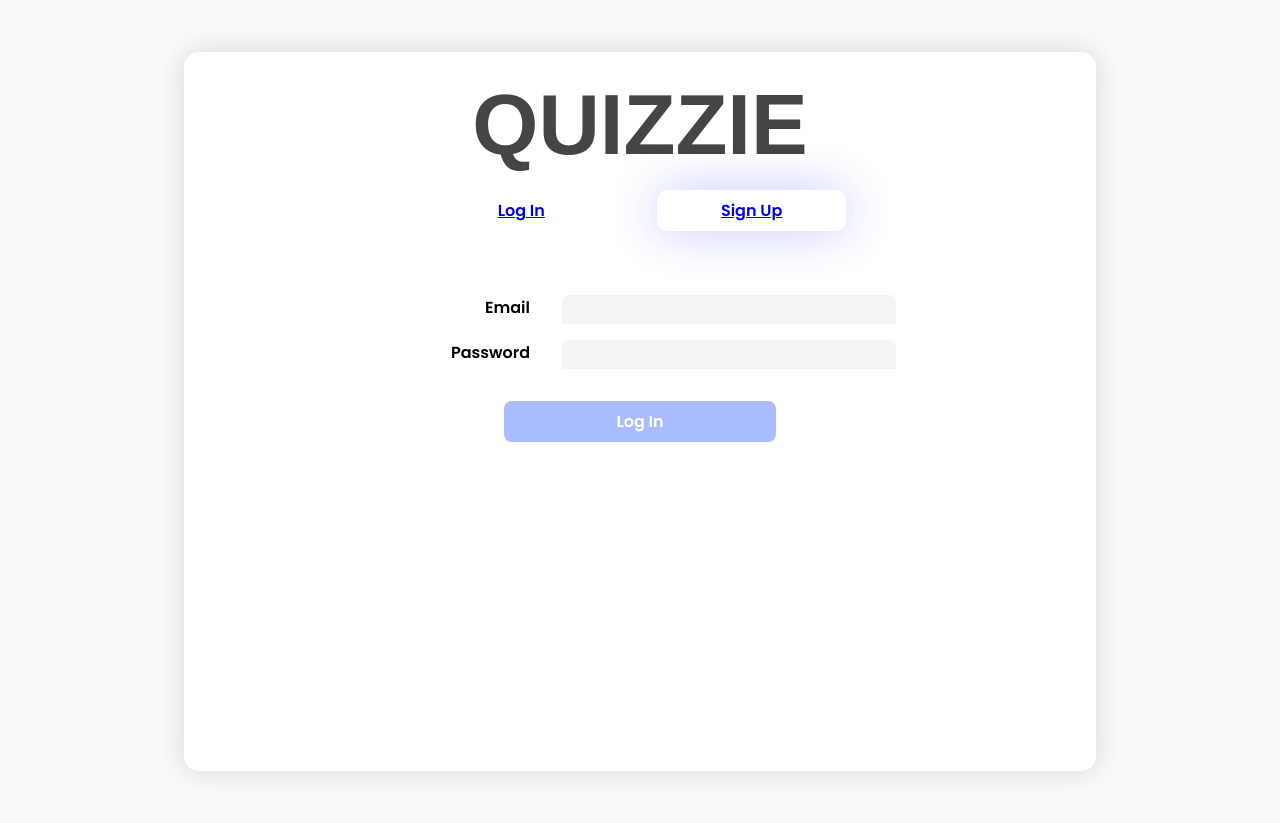
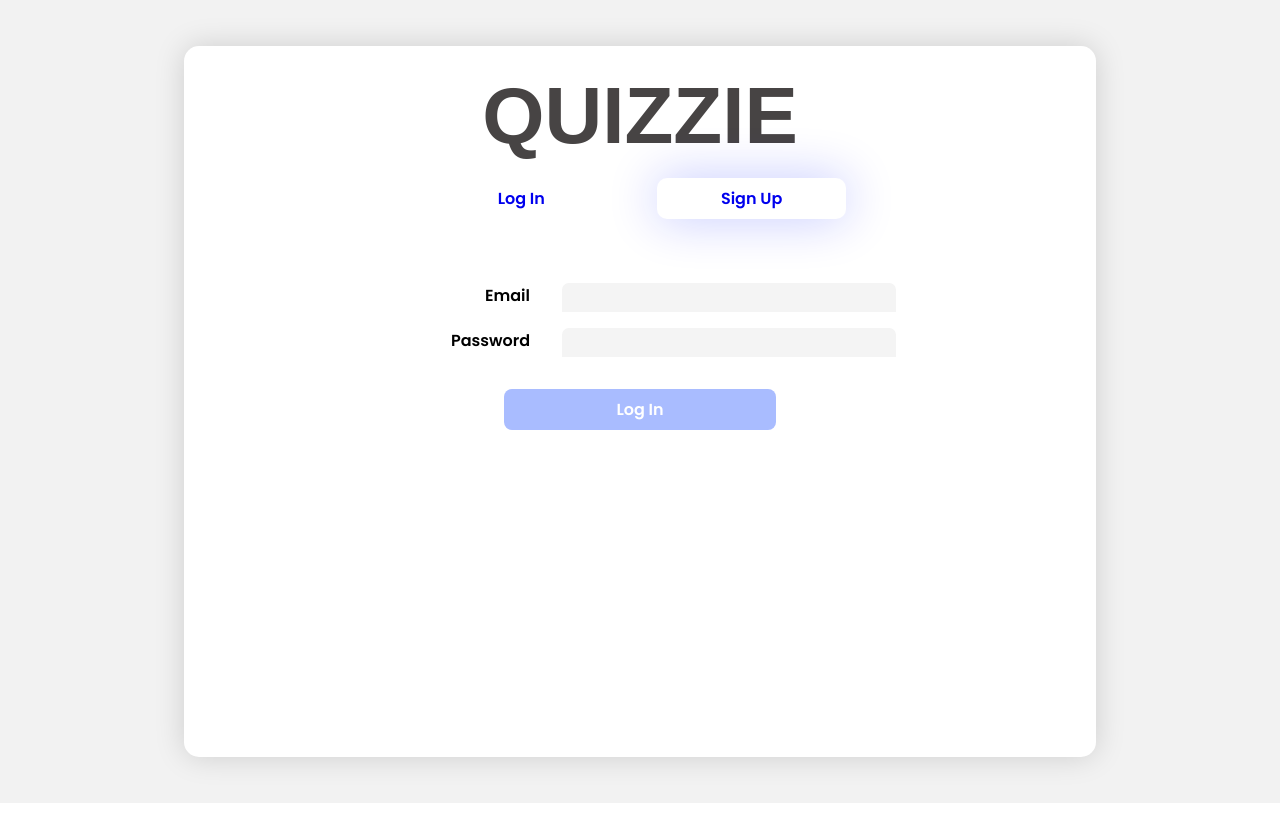
Before and after one commit to gurjarshraddhapatel/LiveProject, a React (Create React App) app in the folder Quizzie-game/client/: page / in a window 1280 px wide. Built offline with nearby package versions, Linux system fonts and the light colour scheme; a web font is replaced by a local one.

Commit message:
Updated By Sankalp

```diff
--- a/Quizzie-game/client/src/components/Login/Login.jsx
+++ b/Quizzie-game/client/src/components/Login/Login.jsx
@@ -7,6 +7,9 @@ const Login = () => {
 
   const URL = "http://localhost:5000/api/login"
   const navigate = useNavigate();
+
+
+
 
   const[user, setUser] = useState({
      email:"",
@@ -21,7 +24,7 @@ const Login = () => {
           ...user,
           [name]:value,
 
-        })
+        });
   }
 
   const handleSubmit = async (e)=>{
@@ -32,14 +35,26 @@ const Login = () => {
               headers:{
                 "Content-Type":"application/json",
               },
-              body:JSON.stringify(user)
+              body: JSON.stringify(user)
           })
 
+          const res_data = await response.json()
+          console.log("res from server", res_data)
             console.log(response)
+
+
           if(response.ok){
+            const res_data = await response.json()
+             console.log("res from server", res_data)
+              localStorage.setItem('token', res_data.token)
+
+
             setUser({email:"", password:""})
+            navigate("/home")
+          }else{
+            alert()
           }
-           navigate("/home")
+
       } catch (error) {
         alert("Invalid Credentials")
         console.log("Invalid Credentials")
@@ -53,11 +68,11 @@ const Login = () => {
   <div className={styles.mainContainer}>
     <div className={styles.title}>QUIZZIE</div>
     <div className={styles.formStructure}>
-      <button className={styles.container}>
-      <NavLink to='/'>Log In</NavLink>
+      <button className={styles.logIn}>
+      <NavLink to='/' className={styles.loginText}>Log In</NavLink>
       </button>
-      <button className={styles.container2}>
-      <NavLink to='/signup'>Sign Up</NavLink>
+      <button className={styles.signUp}>
+      <NavLink to='/signup' className={styles.signupText}>Sign Up</NavLink>
       </button>
     </div>
     <div>
--- a/Quizzie-game/client/src/components/Login/Login.module.css
+++ b/Quizzie-game/client/src/components/Login/Login.module.css
@@ -7,8 +7,8 @@
 }
 
 .card {
-  background: #fafafa;
-  padding: 52px;
+  background: rgb(242, 242, 242);
+  padding: 46px;
   text-align: center;
 }
 
@@ -17,7 +17,7 @@
     border-box;
   border-radius: 15px;
   box-shadow: rgba(0, 0, 0, 0.15) 0px 0px 30px 0px;
-  height: 703px;
+  height: 695px;
   margin-left: auto;
   margin-right: auto;
   padding: 8px;
@@ -27,7 +27,7 @@
 .title {
   color: rgb(71, 68, 68);
   font-family: Jomhuria, sans-serif;
-  font-size: 85px;
+  font-size: 80px;
   font-style: normal;
   font-weight: 550;
   line-height: normal;
@@ -40,7 +40,7 @@
   margin: 1rem auto auto;
 }
 
-.container {
+.logIn {
   background: rgb(255, 255, 255) none repeat scroll 0% 0% / auto padding-box
     border-box;
   border: 0px none rgb(0, 0, 0);
@@ -51,7 +51,7 @@
   font-family: "Poppins", sans-serif;
 }
 
-.container2 {
+.signUp {
   box-shadow: rgba(0, 25, 255, 0.24) 0px 0px 50px 0px;
   background: rgb(255, 255, 255) none repeat scroll 0% 0% / auto padding-box
     border-box;
@@ -71,6 +71,22 @@
   margin-right: auto;
   margin-top: 64px;
   width: 32rem;
+}
+
+.loginText {
+  text-decoration: none;
+}
+
+.signupText {
+  text-decoration: none;
+}
+
+.logIn:hover {
+  background-color: rgb(169, 188, 255);
+}
+
+.signUp:hover {
+  background-color: rgb(169, 188, 255);
 }
 
 .emailInput {
--- a/Quizzie-game/client/src/components/Signup/Signup.jsx
+++ b/Quizzie-game/client/src/components/Signup/Signup.jsx
@@ -1,6 +1,9 @@
 import React, { useState } from 'react'
 import { NavLink, useNavigate } from 'react-router-dom'
 import styles from './Signup.module.css'
+
+
+
 const Signup = () => {
 
     const [user, setUser] = useState({
@@ -11,6 +14,8 @@ const Signup = () => {
     })
 
     const navigate = useNavigate();
+
+
 
         const handleInput = (e)=>{
                let name = e.target.name;
@@ -32,14 +37,24 @@ const Signup = () => {
                 },
                 body:JSON.stringify(user),
               })
+
+
+
+
+
               if(response.ok){
-                setUser({
+               const res_data = await response.json()
+             console.log("res from server", res_data)
+              localStorage.setItem('token', res_data.token)
+             setUser({
                   name:"",
                   email:"",
                   password:"",
                   confirmPassword:"",
                  } )
                  navigate('/')
+              } else{
+
               }
                console.log(response)
              } catch (error) {
@@ -54,11 +69,11 @@ const Signup = () => {
   <div className={styles.mainContainer}>
     <div className={styles.title}>QUIZZIE</div>
     <div className={styles.components}>
+      <button className={styles.loginBtn}>
+        <NavLink to='/' className={styles.loginText}>Login</NavLink>
+      </button>
       <button className={styles.signupBtn}>
-        <NavLink to='/'>Login</NavLink>
-      </button>
-      <button className={styles.loginBtn}>
-        <NavLink to='/signup'>Sign Up</NavLink>
+        <NavLink to='/signup' className={styles.signupText}>Sign Up</NavLink>
       </button>
     </div>
     <div >
--- a/Quizzie-game/client/src/components/Signup/Signup.module.css
+++ b/Quizzie-game/client/src/components/Signup/Signup.module.css
@@ -1,10 +1,15 @@
 @import url("https://fonts.googleapis.com/css2?family=Jomhuria&display=swap");
 @import url("https://fonts.googleapis.com/css2?family=Jomhuria&family=Poppins:wght@600&display=swap");
+
+* {
+  margin: 0;
+  padding: 0;
+}
 
 .container {
   background: rgb(242, 242, 242) none repeat scroll 0% 0% / auto padding-box
     border-box;
-  padding: 48px;
+  padding: 46px;
   text-align: center;
 }
 
@@ -36,7 +41,7 @@
   margin: 1rem auto auto;
 }
 
-.signupBtn {
+.loginBtn {
   box-shadow: rgba(0, 25, 255, 0.24) 0px 0px 50px 0px;
   background: rgb(255, 255, 255) none repeat scroll 0% 0% / auto padding-box
     border-box;
@@ -46,10 +51,21 @@
   font-size: 16px;
   padding: 8px 64px;
   font-family: "Poppins", sans-serif;
+  text-decoration: none !important;
+}
+.loginBtn:hover {
+  background-color: rgb(169, 188, 255);
+}
+
+.loginText {
   text-decoration: none;
 }
 
-.loginBtn {
+.signupText {
+  text-decoration: none;
+}
+
+.signupBtn {
   background: rgb(255, 255, 255) none repeat scroll 0% 0% / auto padding-box
     border-box;
   border: 0px none rgb(0, 0, 0);
@@ -58,7 +74,14 @@
   font-size: 16px;
   padding: 8px 64px;
   font-family: "Poppins", sans-serif;
-  text-decoration: yellowgreen;
+}
+
+.signupBtn {
+  text-decoration: none;
+}
+
+.signupBtn:hover {
+  background-color: rgb(169, 188, 255);
 }
 
 .form {
@@ -161,3 +184,7 @@
   width: fit-content;
   font-family: "Poppins", sans-serif;
 }
+
+.submitBtn:hover {
+  background-color: rgb(36, 74, 209);
+}
```
Also changed, not shown: 1 other file (tests, documents, lock files or other folders).
